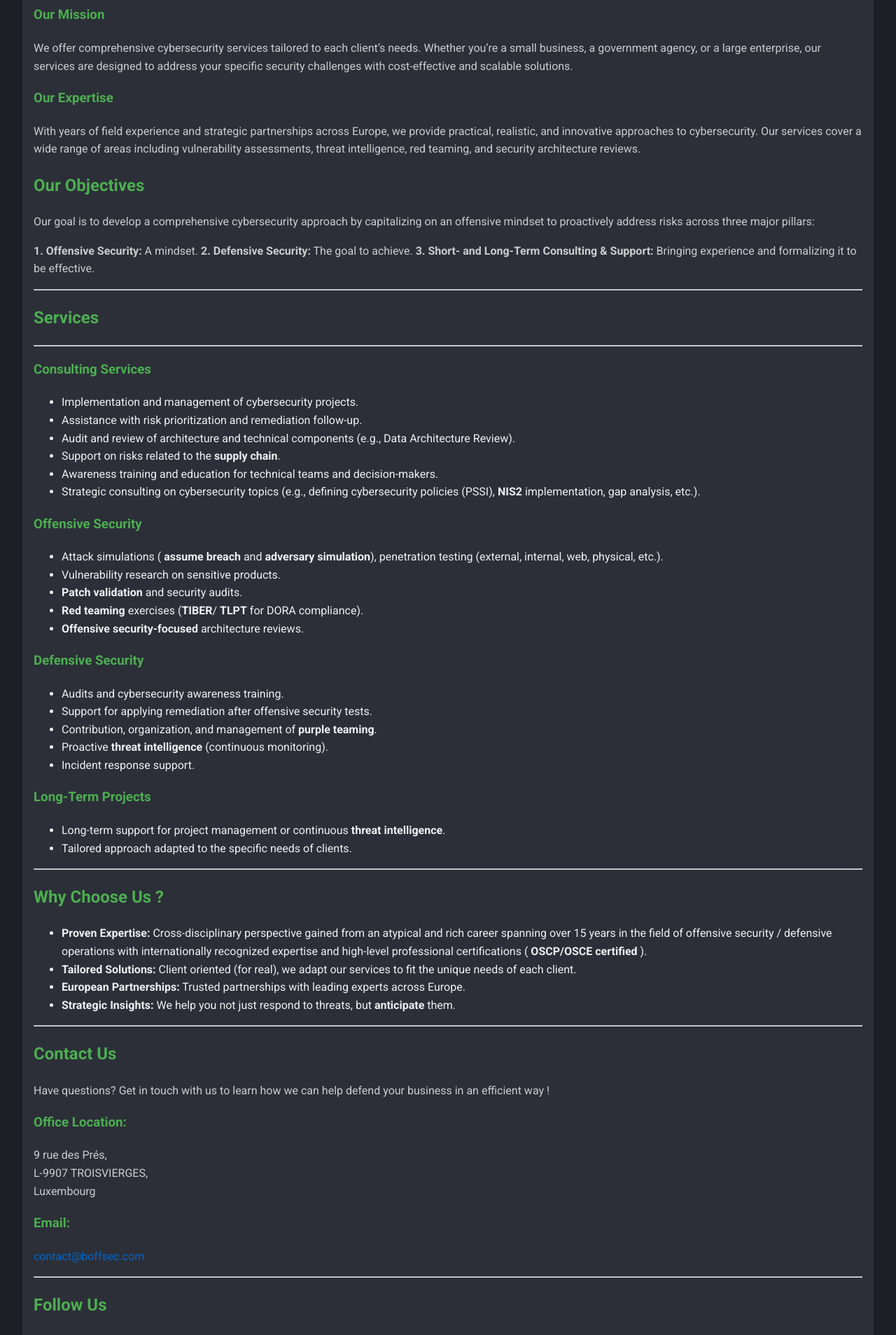
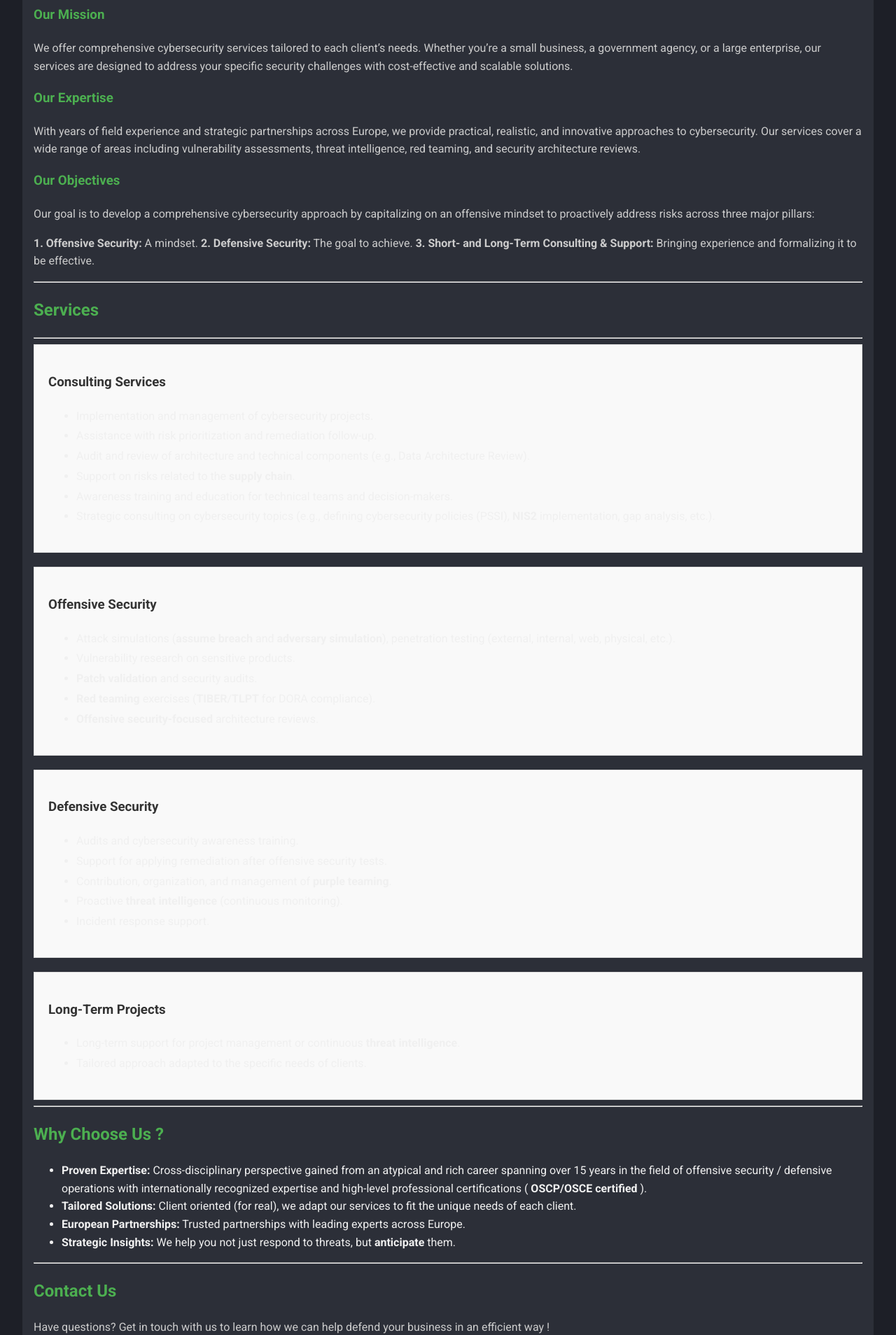
Before and after one commit to kmkz/BOSS.github.io, a Jekyll site: the page built from index.md, in a window 1280 px wide. Shown: the part 481-2389 px from the top of the page at 70% size. Built offline with Jekyll 4.4.1, drawn with Linux system fonts in a browser that asks for light colours.

Commit message:
adapt index

```diff
--- a/index.md
+++ b/index.md
@@ -22,7 +22,7 @@
 ### **Our Expertise**
 With years of field experience and strategic partnerships across Europe, we provide practical, realistic, and innovative approaches to cybersecurity. Our services cover a wide range of areas including vulnerability assessments, threat intelligence, red teaming, and security architecture reviews.
 
-## **Our Objectives**
+### **Our Objectives**
 
 Our goal is to develop a comprehensive cybersecurity approach by capitalizing on an offensive mindset to proactively address risks across three major pillars:
 
@@ -36,31 +36,48 @@
 
 ---
 
-### Consulting Services
-- Implementation and management of cybersecurity projects.
-- Assistance with risk prioritization and remediation follow-up.
-- Audit and review of architecture and technical components (e.g., Data Architecture Review).
-- Support on risks related to the **supply chain**.
-- Awareness training and education for technical teams and decision-makers.
-- Strategic consulting on cybersecurity topics (e.g., defining cybersecurity policies (PSSI), **NIS2** implementation, gap analysis, etc.).
+<div style="border: 1px solid #ddd; padding: 20px; margin-bottom: 20px; background-color: #f9f9f9;">
+  <h3 style="color: #333;">Consulting Services</h3>
+  <ul style="line-height: 1.8;">
+    <li>Implementation and management of cybersecurity projects.</li>
+    <li>Assistance with risk prioritization and remediation follow-up.</li>
+    <li>Audit and review of architecture and technical components (e.g., Data Architecture Review).</li>
+    <li>Support on risks related to the <strong>supply chain</strong>.</li>
+    <li>Awareness training and education for technical teams and decision-makers.</li>
+    <li>Strategic consulting on cybersecurity topics (e.g., defining cybersecurity policies (PSSI), <strong>NIS2</strong> implementation, gap analysis, etc.).</li>
+  </ul>
+</div>
 
-### Offensive Security
-- Attack simulations ( **assume breach** and **adversary simulation**), penetration testing (external, internal, web, physical, etc.).
-- Vulnerability research on sensitive products.
-- **Patch validation** and security audits.
-- **Red teaming** exercises (**TIBER**/ **TLPT** for DORA compliance).
-- **Offensive security-focused** architecture reviews.
+<div style="border: 1px solid #ddd; padding: 20px; margin-bottom: 20px; background-color: #f9f9f9;">
+  <h3 style="color: #333;">Offensive Security</h3>
+  <ul style="line-height: 1.8;">
+    <li>Attack simulations (<strong>assume breach</strong> and <strong>adversary simulation</strong>), penetration testing (external, internal, web, physical, etc.).</li>
+    <li>Vulnerability research on sensitive products.</li>
+    <li><strong>Patch validation</strong> and security audits.</li>
+    <li><strong>Red teaming</strong> exercises (<strong>TIBER</strong>/<strong>TLPT</strong> for DORA compliance).</li>
+    <li><strong>Offensive security-focused</strong> architecture reviews.</li>
+  </ul>
+</div>
 
-### Defensive Security
-- Audits and cybersecurity awareness training.
-- Support for applying remediation after offensive security tests.
-- Contribution, organization, and management of **purple teaming**.
-- Proactive **threat intelligence** (continuous monitoring).
-- Incident response support.
+<div style="border: 1px solid #ddd; padding: 20px; margin-bottom: 20px; background-color: #f9f9f9;">
+  <h3 style="color: #333;">Defensive Security</h3>
+  <ul style="line-height: 1.8;">
+    <li>Audits and cybersecurity awareness training.</li>
+    <li>Support for applying remediation after offensive security tests.</li>
+    <li>Contribution, organization, and management of <strong>purple teaming</strong>.</li>
+    <li>Proactive <strong>threat intelligence</strong> (continuous monitoring).</li>
+    <li>Incident response support.</li>
+  </ul>
+</div>
 
-### Long-Term Projects
-- Long-term support for project management or continuous **threat intelligence**.
-- Tailored approach adapted to the specific needs of clients.
+<div style="border: 1px solid #ddd; padding: 20px; background-color: #f9f9f9;">
+  <h3 style="color: #333;">Long-Term Projects</h3>
+  <ul style="line-height: 1.8;">
+    <li>Long-term support for project management or continuous <strong>threat intelligence</strong>.</li>
+    <li>Tailored approach adapted to the specific needs of clients.</li>
+  </ul>
+</div>
+
 
 ---
 
```
